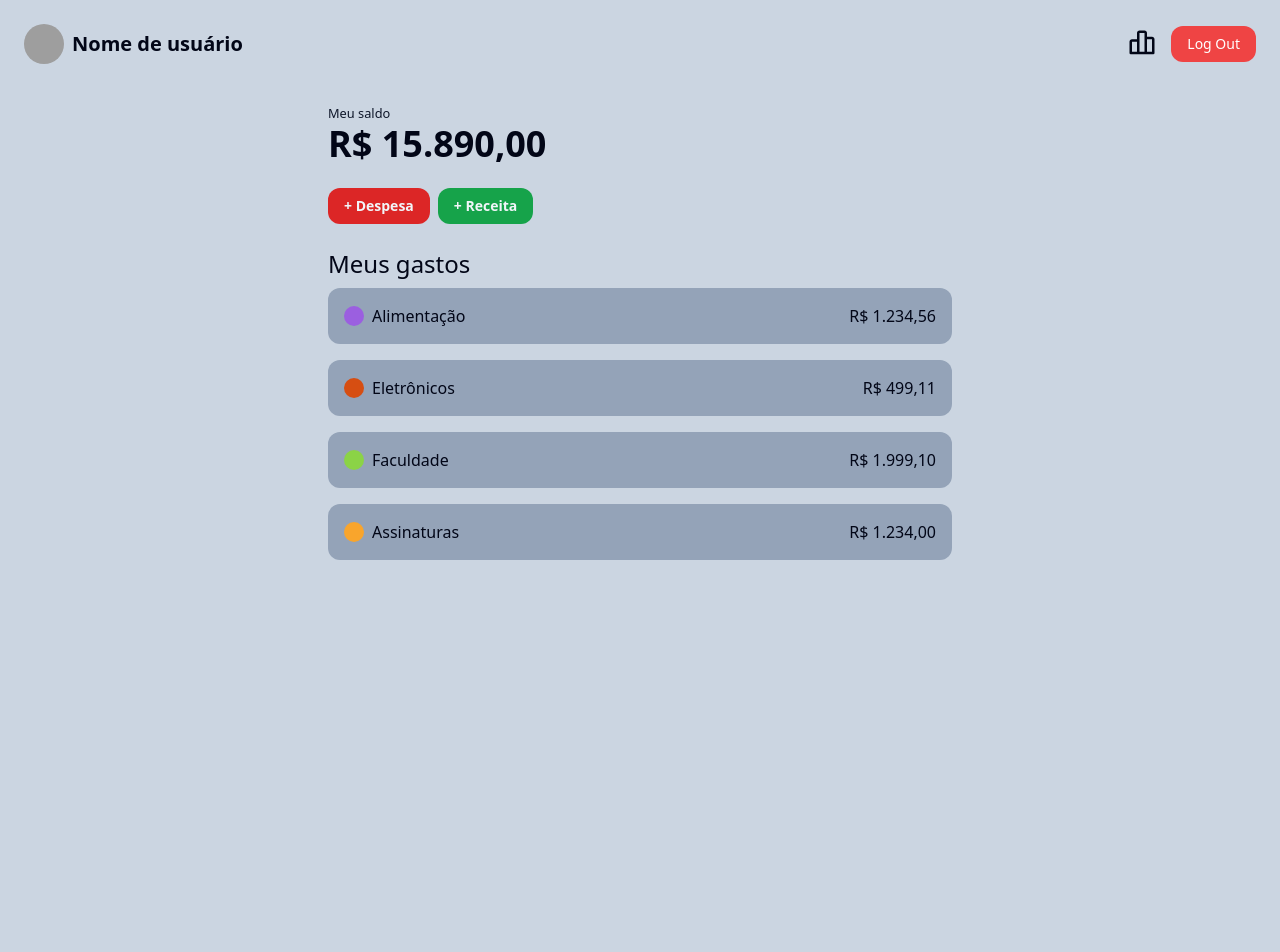
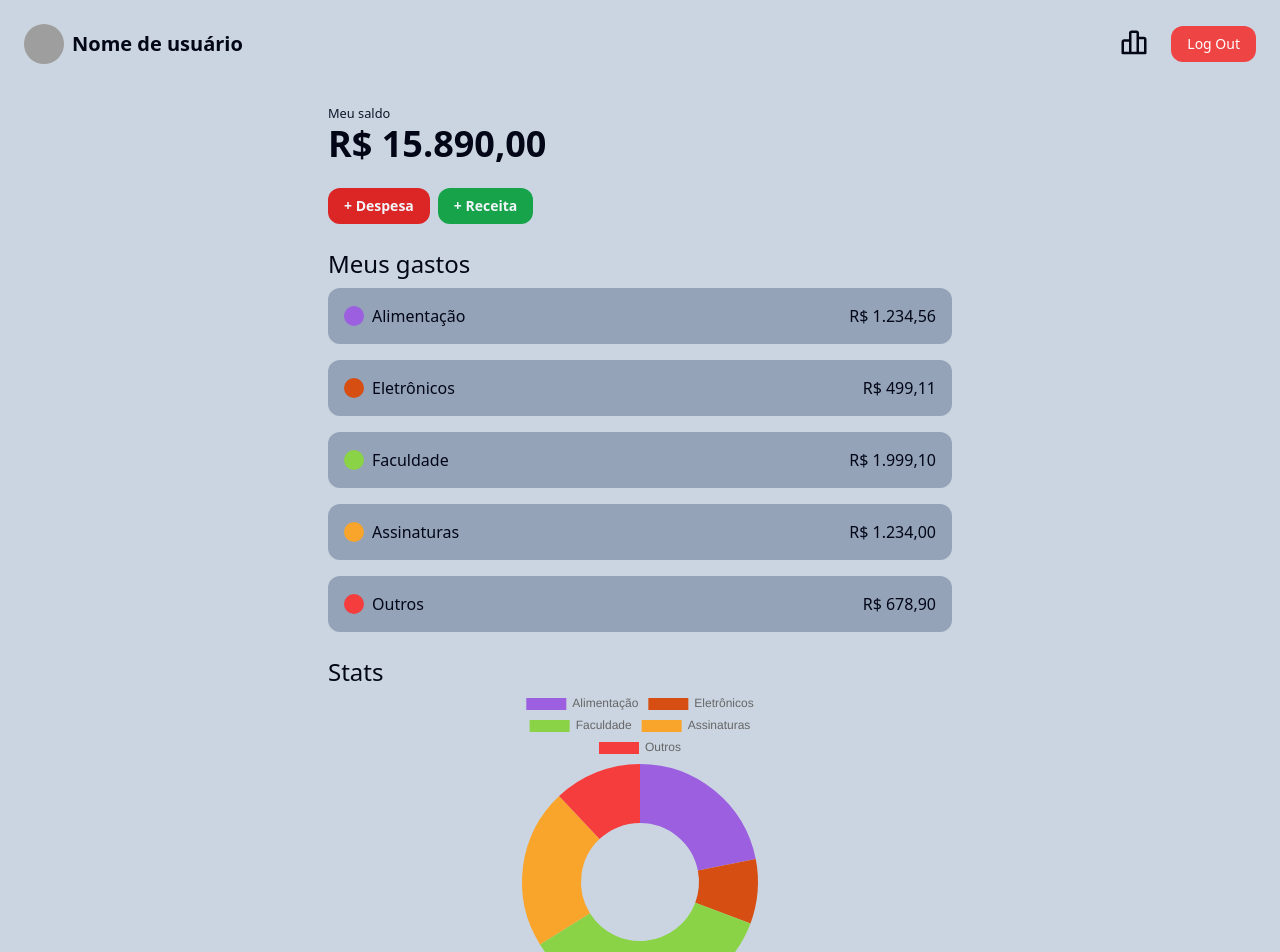
Before and after one commit to abraaosantosdeveloper/finance-tracker, a Next.js app: page / in a window 1280 px wide. Shown: the top 952 px of the page. Before the commit the page ends 800 px from the top, so only its background shows below. Built offline with nearby package versions, Linux system fonts and the light colour scheme; grey boxes are pictures that could not be loaded.

Commit message:
Added stats section w/ChartJs

```diff
--- a/app/components/ExpenseCategoryItem.js
+++ b/app/components/ExpenseCategoryItem.js
@@ -1,6 +1,6 @@
 import { currencyFormatter } from "@/app/lib/utils"
 
-function ExpenseCategoryItem({ color, title, amount }) {
+function ExpenseCategoryItem({ color, title, total }) {
     return (
         <button>
             <div className="flex items-center justify-between py-4 px-4 bg-slate-400 rounded-xl">
@@ -8,7 +8,7 @@
                     <div className='w-[20px] h-[20px] rounded-full' style={{ backgroundColor: color }} />
                     <h4 className='capitalize'>{title}</h4>
                 </div>
-                <p>{currencyFormatter(amount)}</p>
+                <p>{currencyFormatter(total)}</p>
             </div>
         </button>
 
--- a/app/components/Navigation.js
+++ b/app/components/Navigation.js
@@ -16,7 +16,7 @@
                 </div>
 
                 {/* Right header side */}
-                <nav className="flex items-center gap-2">
+                <nav className="flex items-center gap-4">
                     <div className="stats w-[40px] h-[40px] px-1 py-1"><BiBarChartAlt2 className="text-3xl" /></div>
                     <div><button className="btn btn-red" >Log out</button></div>
                 </nav>
--- a/app/lib/utils.js
+++ b/app/lib/utils.js
@@ -1,8 +1,8 @@
-export const currencyFormatter = (ammount) => {
+export const currencyFormatter = (total) => {
     const formatter = Intl.NumberFormat("pt-BR", {
         currency: "BRL",
         style: "currency",
     });
 
-    return formatter.format(ammount);
+    return formatter.format(total);
 }
--- a/app/page.js
+++ b/app/page.js
@@ -1,31 +1,44 @@
+"use client"
+
 import { currencyFormatter } from '@/app/lib/utils';
 import ExpenseCategoryItem from "@/app/components/ExpenseCategoryItem";
+import { Chart as ChartJs, ArcElement, Tooltip, Legend} from 'chart.js';
+import { Doughnut } from 'react-chartjs-2';
+
+ChartJs.register(ArcElement, Tooltip, Legend);
 
 const DUMMY_DATA = [
   {
     id: 1,
     title: 'Alimentação',
-    amount: 1234.56,
-    color:"#9b5fe0"
+    total: 1234.56,
+    color: "#9b5fe0"
   },
   {
     id: 2,
     title: 'Eletrônicos',
-    amount: 499.11,
-    color:"#d64e12"
+    total: 499.11,
+    color: "#d64e12"
   },
   {
     id: 3,
     title: 'Faculdade',
-    amount: 1999.10,
-    color:"#8bd346"
+    total: 1999.10,
+    color: "#8bd346"
   },
   {
     id: 4,
     title: 'Assinaturas',
-    amount: 1234.00,
-    color:"#f9a52c"
+    total: 1234.00,
+    color: "#f9a52c"
   },
+  {
+    id: 5,
+    title: 'Outros',
+    total: 678.90,
+    color: "#f53d3d"
+  }
+
 ]
 
 
@@ -42,17 +55,40 @@
         <button className="btn btn-income">+ receita</button>
       </section>
 
-      { /* Expenses */}
+      { /* Expenses */ }
 
       <section className="py-3">
         <h3 className="text-2xl">Meus gastos</h3>
         <div className="flex flex-col gap-4 mt-2">
-        {DUMMY_DATA.map((expense) => {
-          return (
-            <ExpenseCategoryItem key={expense.id} color={expense.color} title={expense.title} amount={expense.amount}/>
-          )
-        })}
+          {DUMMY_DATA.map((expense) => {
+            return (
+              <ExpenseCategoryItem key={expense.id} color={expense.color} title={expense.title} total={expense.total} />
+            )
+          })}
         </div>
+
+        {/*Chart Section */}
+
+        <section className="py-6">
+          <h3 className="text-2xl">Stats</h3>
+
+          <div className='w-1/2 mx-auto'>
+            <Doughnut data={{
+              labels: DUMMY_DATA.map((expense => expense.title)), datasets: [
+                {
+                  label: 'Expenses',
+                  data: DUMMY_DATA.map((expense => expense.total)),
+                  backgroundColor: DUMMY_DATA.map((expense => expense.color)),
+                  bolderColor: DUMMY_DATA.map((expense => expense.color)),
+                  borderWidth: 0
+                }
+              ]
+            }}/>
+          </div>
+
+
+        </section>
+
 
       </section>
     </main>
--- a/package.json
+++ b/package.json
@@ -12,6 +12,7 @@
     "@vercel/analytics": "^1.3.1",
     "next": "14.2.15",
     "react": "^18",
+    "react-chartjs-2": "^5.2.0",
     "react-dom": "^18",
     "react-icons": "^5.3.0"
   },
```
Also changed, not shown: 2 other files (tests, documents, lock files or other folders).
